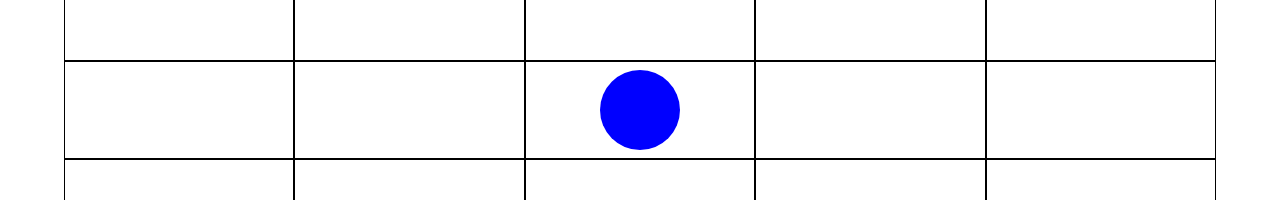
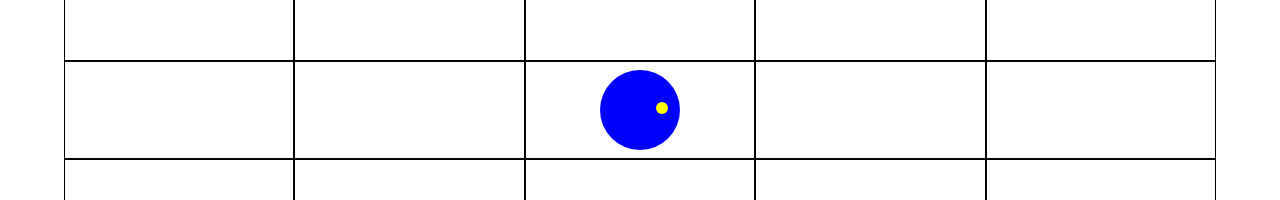
Before and after one commit to kylewjackson/robot, a React (Create React App) app in the folder robot-app.nosync/: page / in a window 1280 px wide. Shown: the part 204-404 px from the top of the page. Built offline with nearby package versions, Linux system fonts and the light colour scheme.

Commit message:
basic pseudo element transition for rotate, going to change

```diff
--- a/robot-app.nosync/src/App.css
+++ b/robot-app.nosync/src/App.css
@@ -68,6 +68,62 @@
       background-color: blue;
       border-radius: 50%;
     }
+
+      #robot.east::before {
+        position: absolute;
+        content: '';
+        background-color: yellow;
+        border-radius: 50%;
+        width: 15%;
+        height: 15%;
+        top: 40%;
+        left: 70%;
+        right: 0;
+        bottom: 0;
+        transition: .5s;
+      }
+
+      #robot.west::before {
+        position: absolute;
+        content: '';
+        background-color: yellow;
+        border-radius: 50%;
+        width: 15%;
+        height: 15%;
+        top: 40%;
+        left: 20%;
+        right: 0;
+        bottom: 0;
+        transition: .5s;
+      }
+
+      #robot.north::before {
+        position: absolute;
+        content: '';
+        background-color: yellow;
+        border-radius: 50%;
+        width: 15%;
+        height: 15%;
+        top: 20%;
+        left: 45%;
+        right: 0;
+        bottom: 0;
+        transition: .5s;
+      }
+
+      #robot.south::before {
+        position: absolute;
+        content: '';
+        background-color: yellow;
+        border-radius: 50%;
+        width: 15%;
+        height: 15%;
+        top: 70%;
+        left: 45%;
+        right: 0;
+        bottom: 0;
+        transition: .5s;
+      }
 
       /* Move East */
 
--- a/robot-app.nosync/src/App.js
+++ b/robot-app.nosync/src/App.js
@@ -14,6 +14,7 @@ class App extends React.Component {
       col: 3,
       direction: [0, 1],
       active: 'east',
+      previous: null,
       bump: false,
     };
 
@@ -23,8 +24,12 @@ class App extends React.Component {
 
   handleTurn(dir) {
     const currentChange = coordinates.map((cord, i) => cord[0] === dir[0] && cord[1] === dir[1] ? i : -1);
+    const previousDirection = this.state.active;
     const currentDirection = cardinals.filter((card, i) => currentChange[i] > -1).join('').toLowerCase();
-    this.setState({direction: dir, active: currentDirection});
+    this.setState({direction: dir, active: currentDirection, previous: previousDirection});
+    setTimeout(() => {
+      this.setState({previous: currentDirection});
+    }, 1000);
   };
 
   handleMove() {
@@ -53,6 +58,7 @@ class App extends React.Component {
         col={this.state.col}
         direction={this.state.direction}
         active={this.state.active}
+        previous={this.state.previous}
         bump={this.state.bump}
       />
     );
@@ -81,6 +87,7 @@ class App extends React.Component {
         col={props.row && props.col === i + 1 ? props.col : false}
         direction={props.direction}
         active={props.active}
+        previous={props.previous}
         bump={props.bump}
       />
     );
@@ -96,7 +103,11 @@ class App extends React.Component {
       return (
         <div className={`cell-${props.num}`}>
           <CSSTransitionGroup transitionName={`robot-${props.active}`} transitionEnterTimeout={200} transitionLeaveTimeout={200}>
-            {robot ? <span id="robot" className={props.bump? `bump ${props.active}` : props.active}></span> : null}
+            {robot ?
+              <span id="robot" className={props.bump? `bump ${props.active} prev-${props.previous}` :
+              `${props.active} prev-${props.previous}`}></span> :
+              null
+            }
           </CSSTransitionGroup>
         </div>
       );
```
